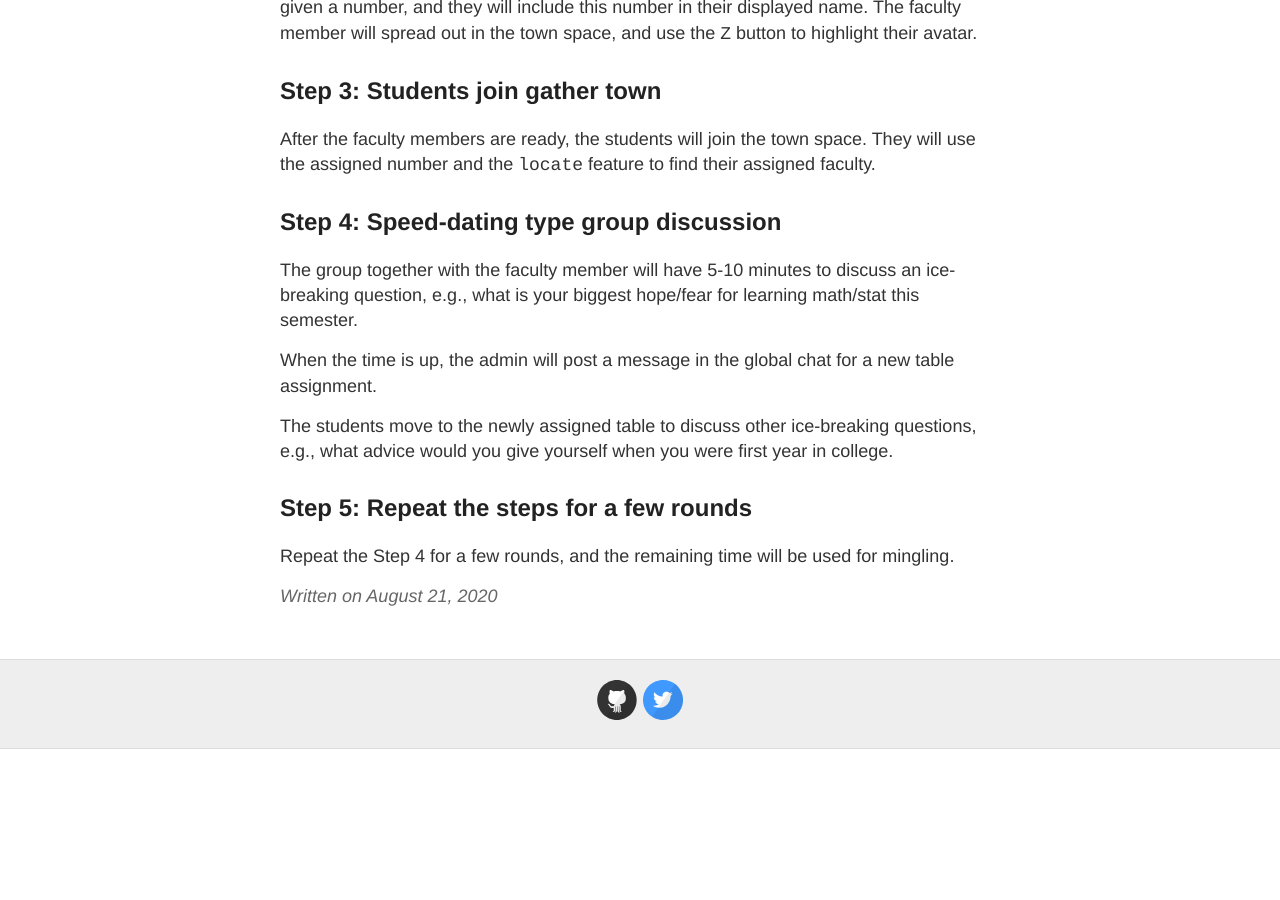
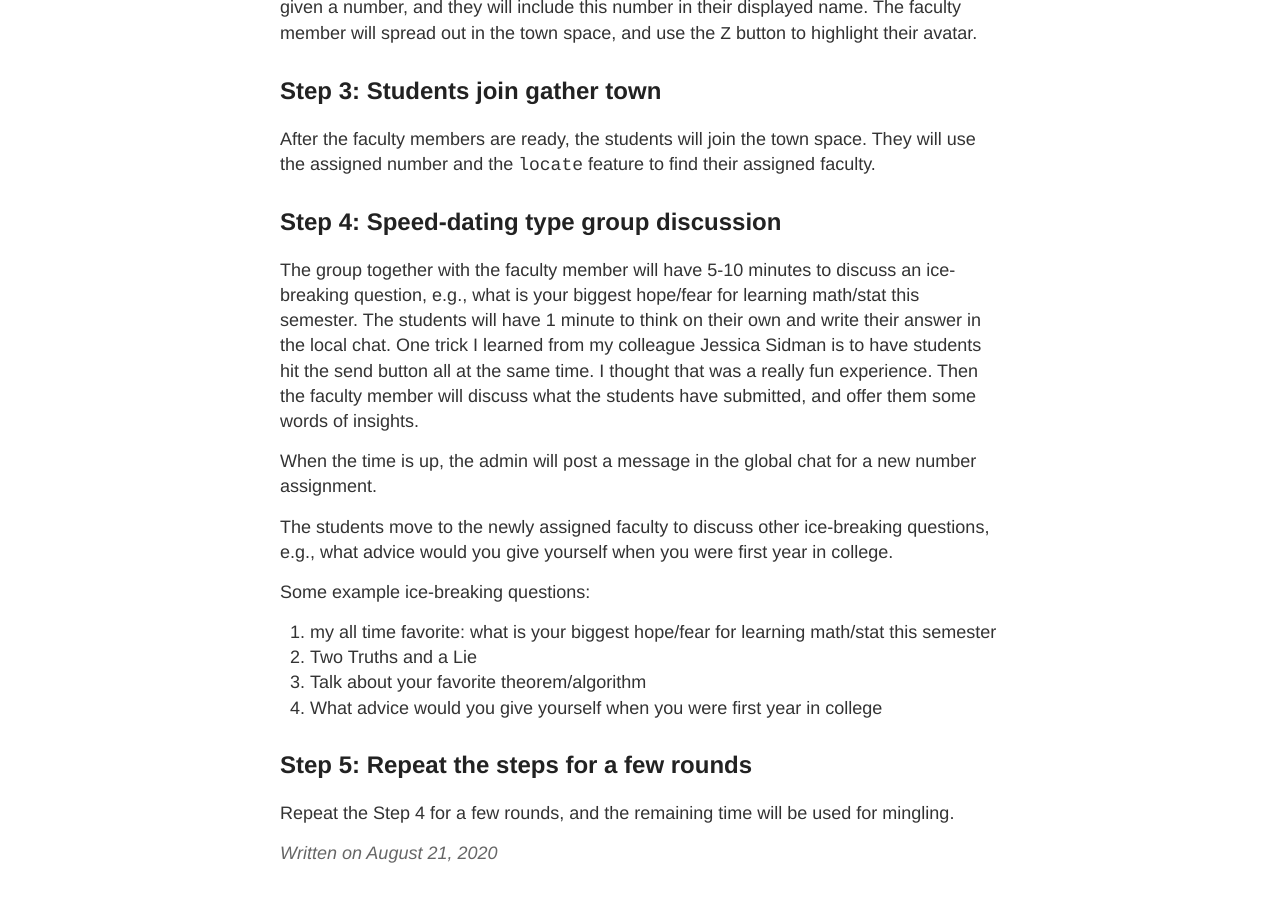
Before and after one commit to sshanshans/Writing, a Jekyll site: the page built from _posts/2020-8-21-gathertown.md, in a window 1280 px wide and 900 px high, scrolled down 4318 px. Built offline with Jekyll 4.4.1, drawn with Linux system fonts in a browser that asks for light colours; before the commit the page ends 5067 px from its top, so only the background shows below that.

Commit message:
minor details

```diff
--- a/_posts/2020-8-21-gathertown.md
+++ b/_posts/2020-8-21-gathertown.md
@@ -56,11 +56,17 @@ While the students are in the breakout room over zoom doing initial introduction
 After the faculty members are ready, the students will join the town space. They will use the assigned number and the `locate` feature to find their assigned faculty.
 
 ## Step 4: Speed-dating type group discussion
-The group together with the faculty member will have 5-10 minutes to discuss an ice-breaking question, e.g., what is your biggest hope/fear for learning math/stat this semester.
+The group together with the faculty member will have 5-10 minutes to discuss an ice-breaking question, e.g., what is your biggest hope/fear for learning math/stat this semester. The students will have 1 minute to think on their own and write their answer in the local chat. One trick I learned from my colleague Jessica Sidman is to have students hit the send button all at the same time. I thought that was a really fun experience. Then the faculty member will discuss what the students have submitted, and offer them some words of insights.
 
-When the time is up, the admin will post a message in the global chat for a new table assignment.
+When the time is up, the admin will post a message in the global chat for a new number assignment.
 
-The students move to the newly assigned table to discuss other ice-breaking questions, e.g., what advice would you give yourself when you were first year in college.
+The students move to the newly assigned faculty to discuss other ice-breaking questions, e.g., what advice would you give yourself when you were first year in college.
+
+Some example ice-breaking questions:
+1. my all time favorite: what is your biggest hope/fear for learning math/stat this semester
+2. Two Truths and a Lie
+3. Talk about your favorite theorem/algorithm
+2. What advice would you give yourself when you were first year in college
 
 ## Step 5: Repeat the steps for a few rounds
 Repeat the Step 4 for a few rounds, and the remaining time will be used for mingling.
```
